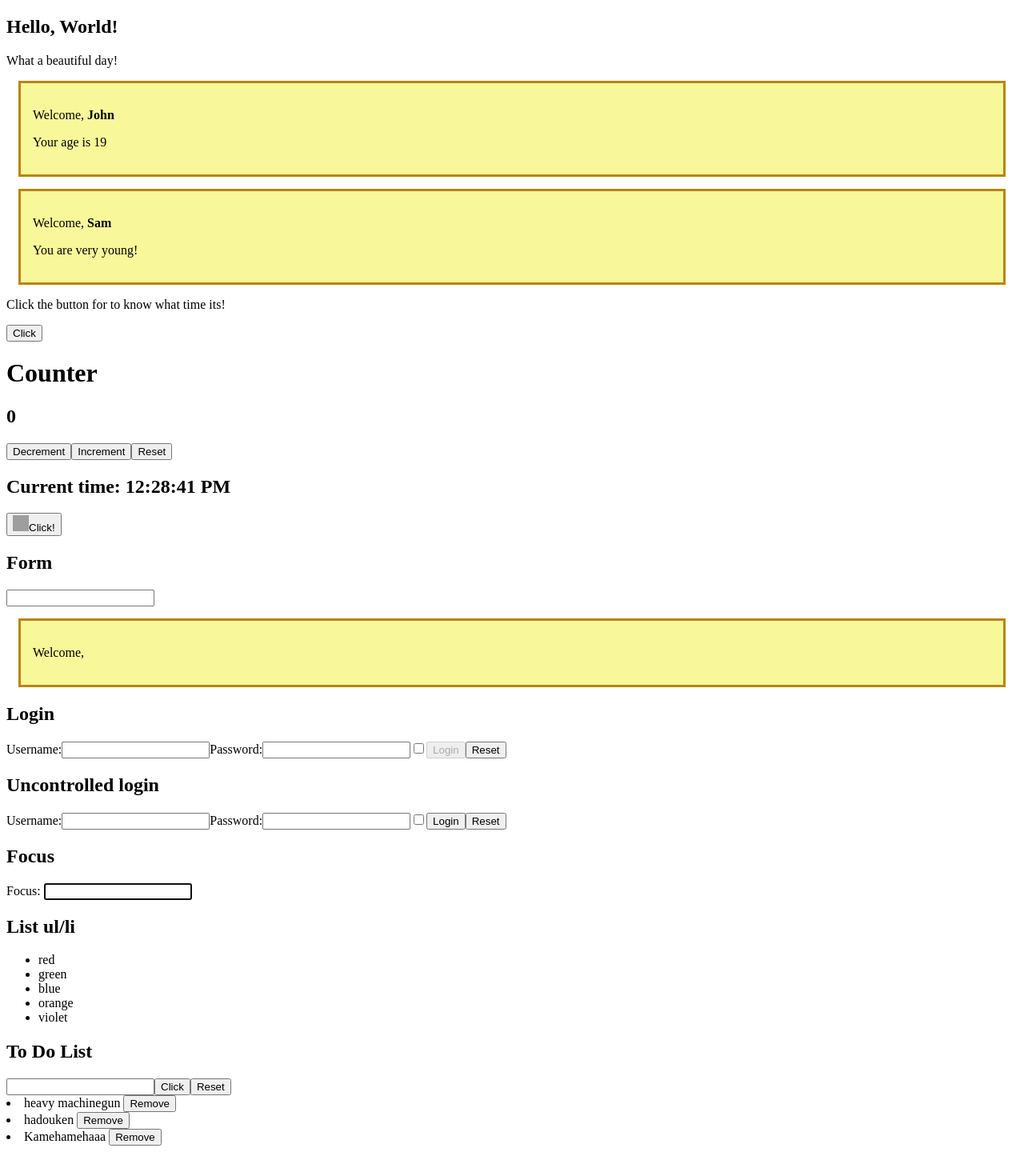
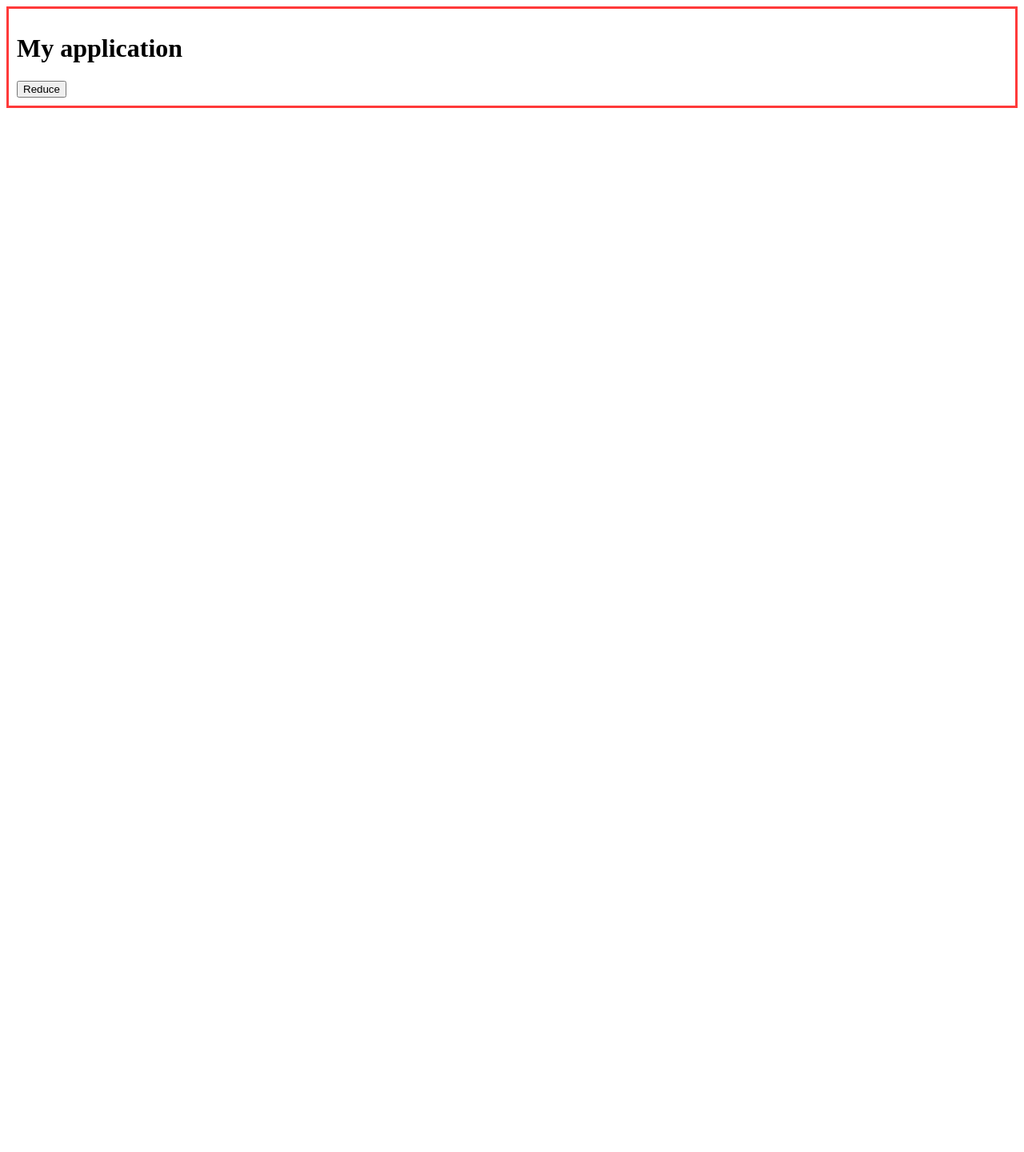
Before and after one commit to MartaFerraris/Esercizi-react, a React (Vite) app in the folder Props/my-app/: page / in a window 1280 px wide. Shown: the whole page at 80% size. After the commit the page ends 800 px from the top, so only its background shows below. Built offline with nearby package versions, Linux system fonts and the light colour scheme; grey boxes are pictures that could not be loaded.

Commit message:
composition and children exercise complete

```diff
--- a/Props/my-app/src/App.jsx
+++ b/Props/my-app/src/App.jsx
@@ -11,6 +11,7 @@ import { UncontrolledLogin } from "./UncontrolledLogin";
 import { FocusableInput } from "./FocusableInput";
 import { Colors } from "./Colors";
 import { ToDoList } from "./ToDoList";
+import { Container } from "./Container";
 
 
 export function App() {
@@ -35,7 +36,7 @@ export function App() {
     const todosArr = ["heavy machinegun", "hadouken", "Kamehamehaaa"]
 
     return (
-        <div>
+        <Container title={<h1>My application</h1>}>
             <Hello />
             <Message />
             <Welcome name="John" age={19} />
@@ -50,6 +51,6 @@ export function App() {
             <FocusableInput />
             <Colors colors={colors}/>
             <ToDoList todosArr={todosArr}/>
-        </div>
+        </Container>
     )
 }
--- a/Props/my-app/src/Clock.jsx
+++ b/Props/my-app/src/Clock.jsx
@@ -9,5 +9,5 @@ export function Clock() {
         }, 1000)
     }, [])
 
-    return <div><h2>Current time: {time.toLocaleTimeString()}</h2></div>
+    return <div className="clock"><h2>Current time: {time.toLocaleTimeString()}</h2></div>
 }
--- /dev/null
+++ b/Props/my-app/src/Container.jsx
@@ -0,0 +1,18 @@
+import { useState } from "react"
+
+export function Container({ title, children }) {
+
+    const [collapsed, setCollapsed] = useState(false)
+
+    function handleCollapse() {
+        setCollapsed((click) => !click)
+    }
+
+    return (
+        <div className="container">
+            <div className="app-title">{title}<button onClick={handleCollapse}>Reduce</button></div>
+            {collapsed && <div className="app-content">{children}</div>}
+            {/* <div className={!collapsed ? 'app-content' : 'app-content-hidden'}>{children}</div> */}
+        </div>
+    )
+}
--- a/Props/my-app/src/ToDoList.jsx
+++ b/Props/my-app/src/ToDoList.jsx
@@ -41,7 +41,7 @@ export function ToDoList({ todosArr }) {
     }
 
     return (
-        <div>
+        <div className="todolist">
             <h2>To Do List</h2>
             <input onChange={handleInput} value={inputText} />
             <button onClick={handleEvent}>Click</button>
--- a/Props/my-app/src/index.scss
+++ b/Props/my-app/src/index.scss
@@ -6,3 +6,28 @@
 }
 
 /* il mio index.jsx si chiama mail.jsx */
+
+.clock {
+    padding: 15px;
+    margin: 15px;
+    background-color: lightgreen;
+    border: 3px solid darkgreen;
+    border-radius: 10px;
+}
+
+.todolist {
+    padding: 15px;
+    margin: 15px;
+    border: 3px dotted orangered;
+    background-color: rgb(251, 190, 75);
+}
+
+.container {
+    padding: 10px;
+    background-color: white;
+    border: 3px solid rgb(255, 58, 58);
+}
+
+/* .app-content-hidden {
+    display: none;
+} */
```
